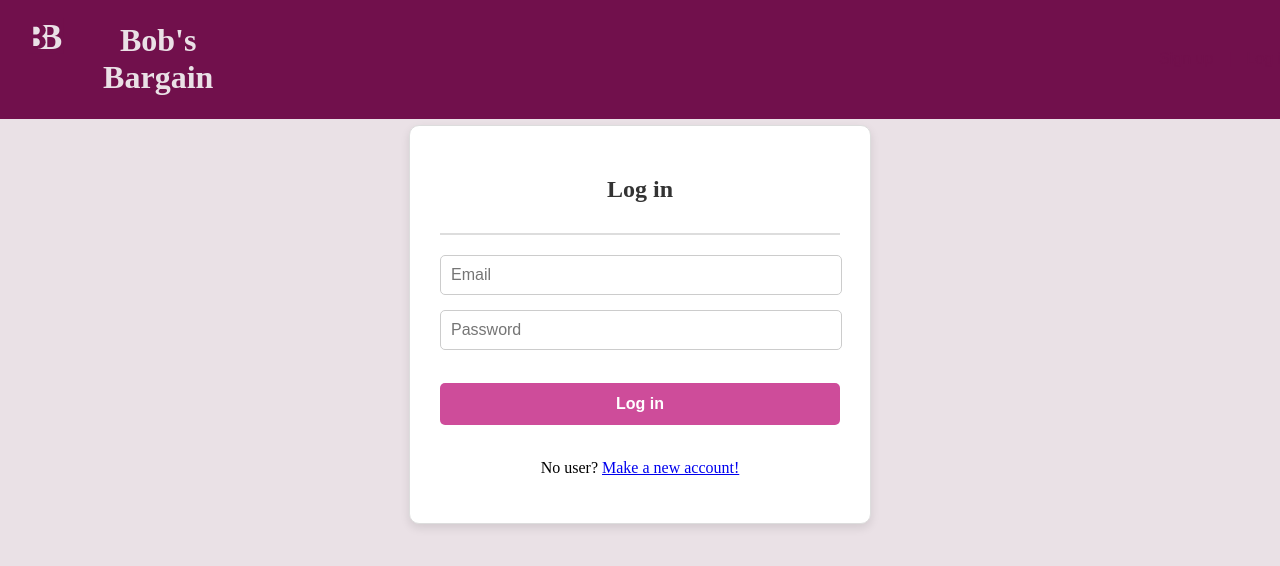
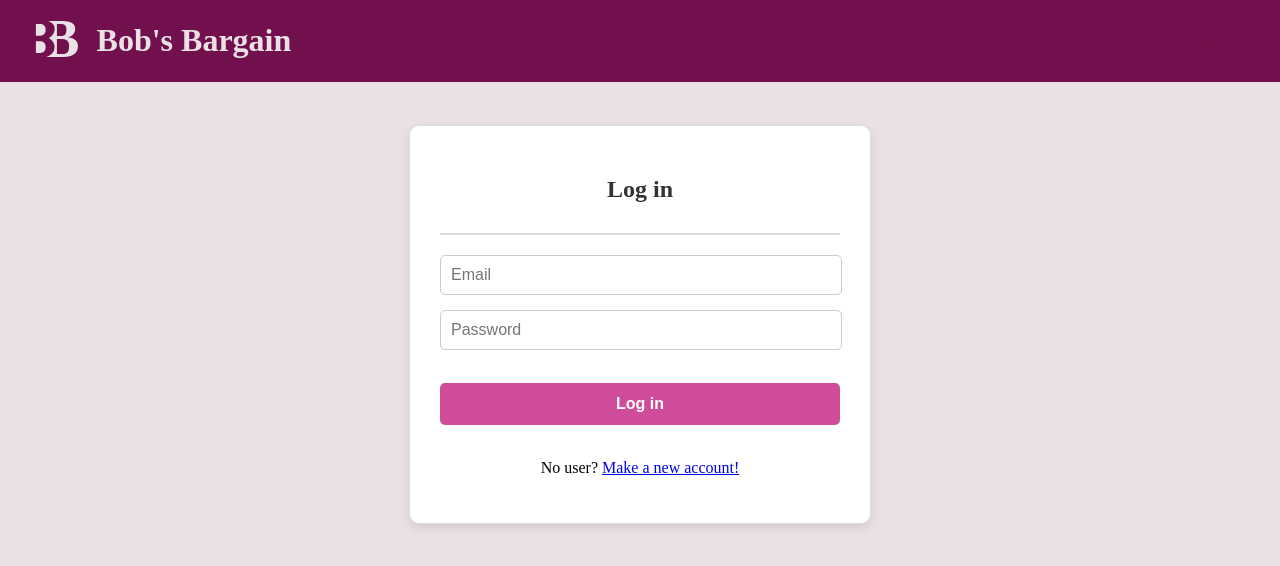
Before and after one commit to maha897/frontend-bobs-bargain, a React (Vite) app: page /#/login in a window 1280 px wide. Shown: the top 566 px of the page. Built offline with nearby package versions, Linux system fonts and the light colour scheme; a web font is replaced by a local one.

Commit message:
Logo fix

```diff
--- a/src/App.css
+++ b/src/App.css
@@ -203,12 +203,13 @@ body {
   color: #eae1e6;
   text-decoration: none;
   display: flex;
+  width: 300px;
 }
 
 .header-logo {
-  padding-top: 17px;
+  padding-top: 10px;
   padding-right: 15px;
-  max-height: 40px;
+  max-height: 60px;
 }
 
 .login {
```
